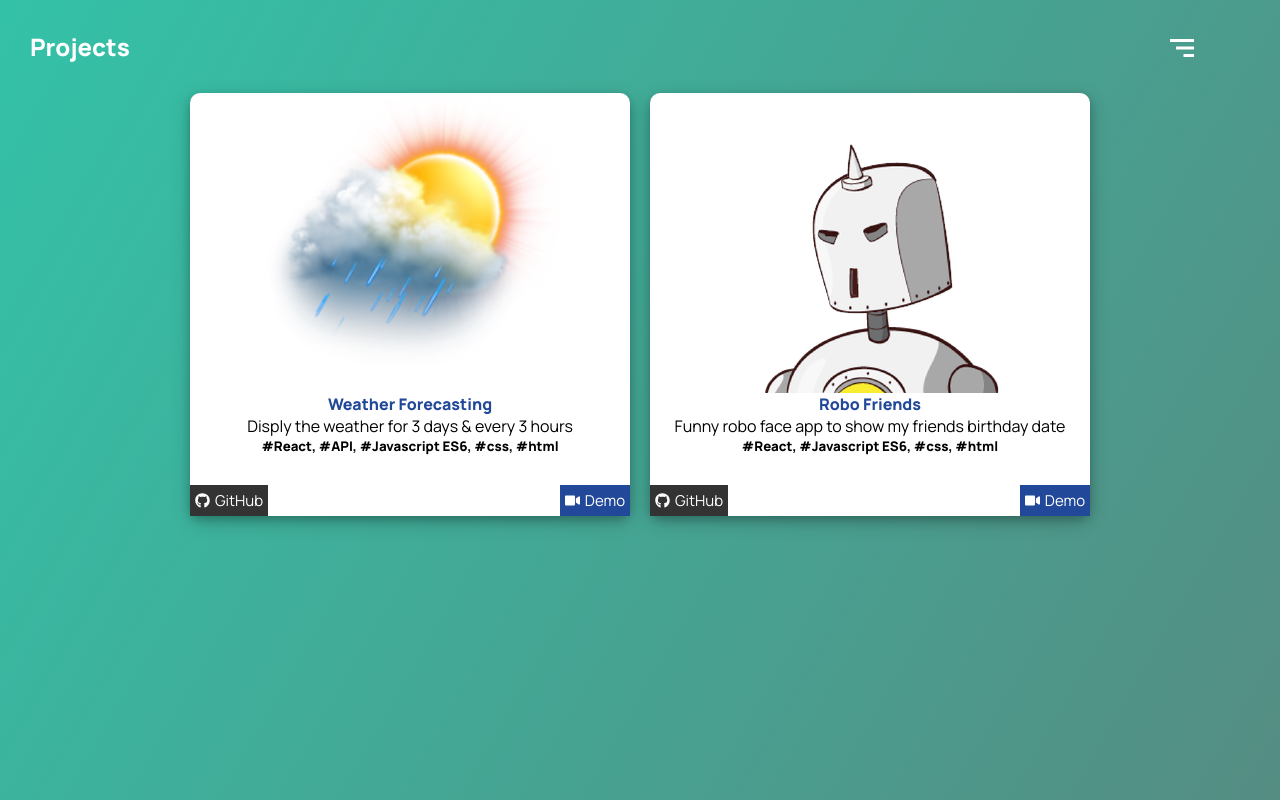
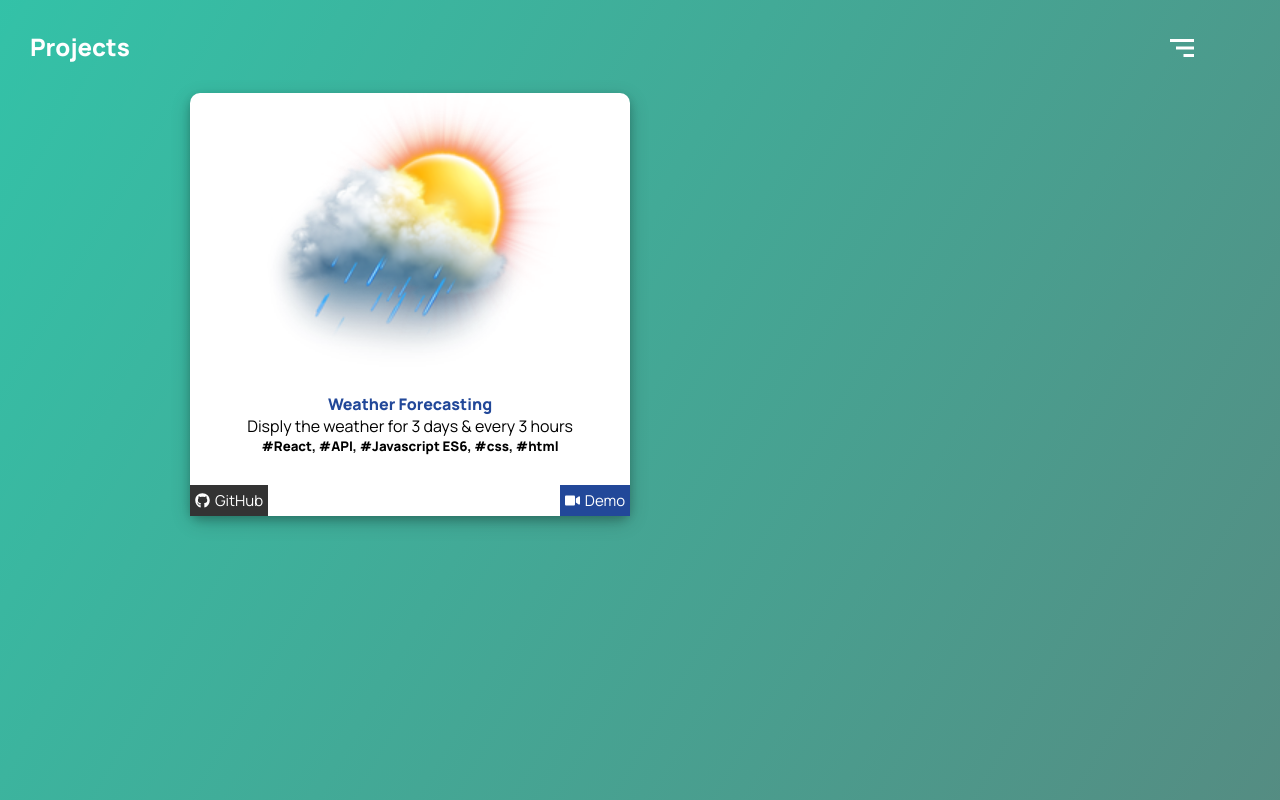
Before and after one commit to Sanjeev-Kumar-Vault/portfolio, a React (Create React App) app: page /projects in a window 1280 px wide. Built offline with nearby package versions, Linux system fonts and the light colour scheme.

Commit message:
Updated Project.js

```diff
--- a/src/data/Project.js
+++ b/src/data/Project.js
@@ -9,13 +9,4 @@ export const Project =[
         github:"https://github.com/Sanjeev-Kumar-Vault/WeatherForecasting",
         demo :"https://sanjeev-kumar-vault.github.io/WeatherForecasting/"
     },
-    {
-        id : uuidv4(),
-        name : "Robo Friends",
-        image :"./Images/Robofriends.png",
-        description :"Funny robo face app to show my friends birthday date",
-        keywords :"#React, #Javascript ES6, #css, #html",
-        github:"https://github.com/Sanjeev-Kumar-Vault/RoboFriends",
-        demo :"https://sanjeev-kumar-vault.github.io/RoboFriends/"
-    }
 ]
```
